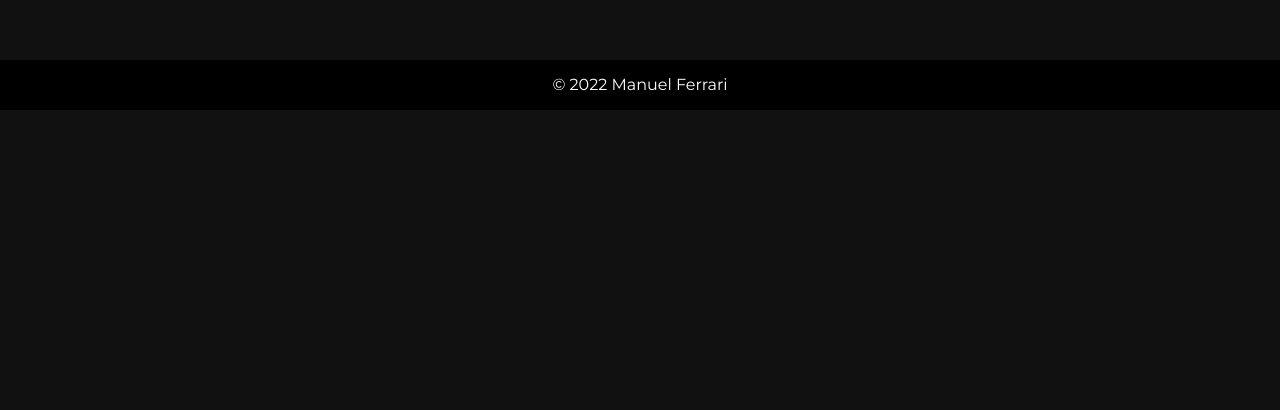
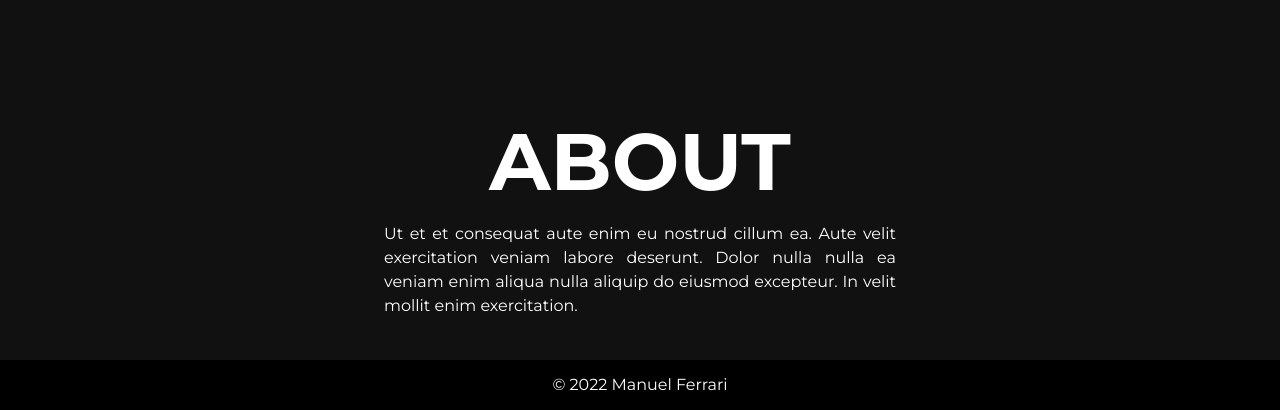
Before and after one commit to albertasaftei/snapbyManuel, a React (Create React App) app: page / in a window 1280 px wide. Shown: the part 2360-2770 px from the top of the page. Before the commit the page ends 2470 px from the top, so only its background shows below. Built offline with nearby package versions, Linux system fonts and the light colour scheme.

Commit message:
✨ added about component

```diff
--- /dev/null
+++ b/src/components/About/index.js
@@ -0,0 +1,17 @@
+import React from "react";
+import { Container, Title, Text } from "./styles";
+function About() {
+  return (
+    <Container>
+      <Title>About</Title>
+      <Text>
+        Ut et et consequat aute enim eu nostrud cillum ea. Aute velit
+        exercitation veniam labore deserunt. Dolor nulla nulla ea veniam enim
+        aliqua nulla aliquip do eiusmod excepteur. In velit mollit enim
+        exercitation.
+      </Text>
+    </Container>
+  );
+}
+
+export default About;
--- /dev/null
+++ b/src/components/About/styles.js
@@ -0,0 +1,26 @@
+import styled from "styled-components";
+
+export const Container = styled.div`
+  height: 300px;
+  color: white;
+  display: flex;
+  flex-direction: column;
+  justify-content: center;
+`;
+
+export const Title = styled.div`
+  width: 100%;
+  font-size: 5rem;
+  text-transform: uppercase;
+  font-weight: bold;
+  text-align: center;
+`;
+
+export const Text = styled.div`
+  width: 100%;
+  display: flex;
+  justify-content: center;
+  align-items: center;
+  padding: 0 30%;
+  text-align: justify;
+`;
--- a/src/containers/Home/index.js
+++ b/src/containers/Home/index.js
@@ -1,12 +1,14 @@
 import React from "react";
 import Landing from "../../components/Landing";
 import MainGallery from "../../components/MainGallery";
+import About from "../../components/About";
 
 function Home() {
   return (
     <>
       <Landing />
       <MainGallery />
+      <About />
     </>
   );
 }
```
